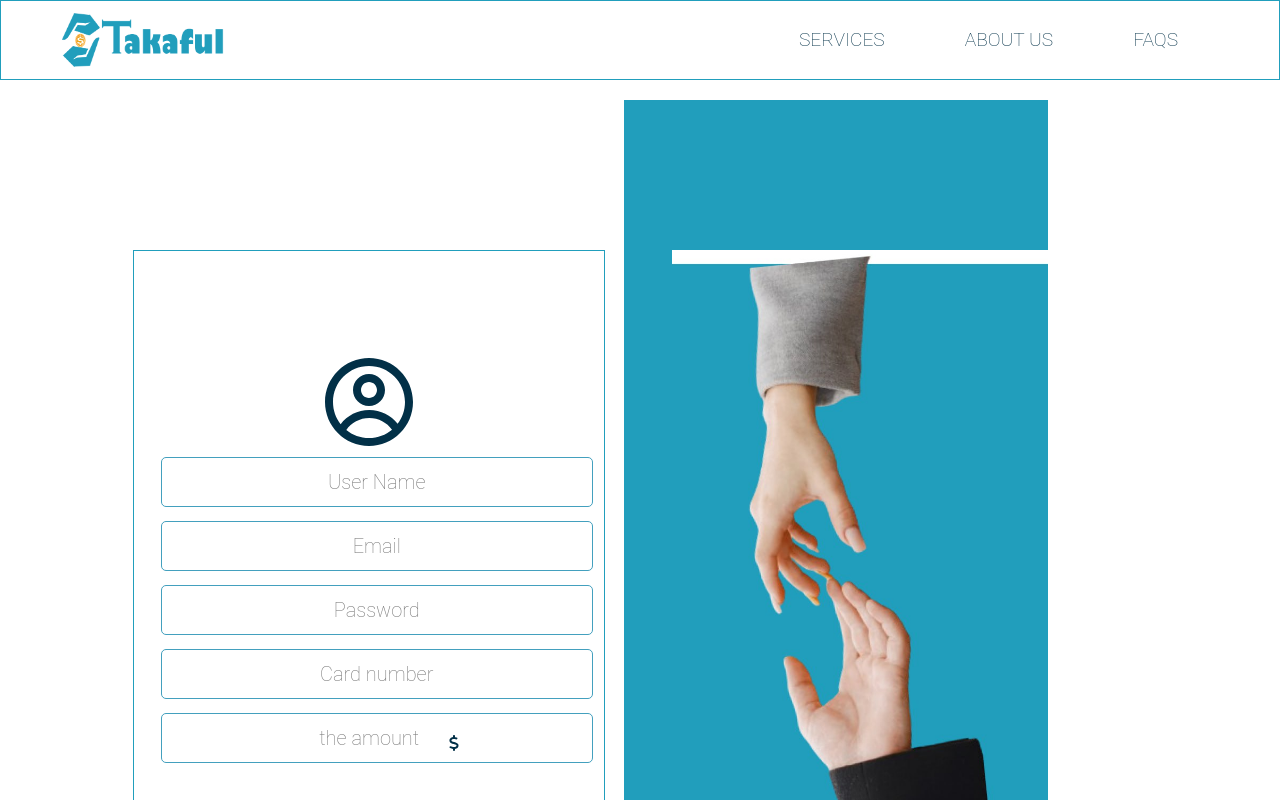
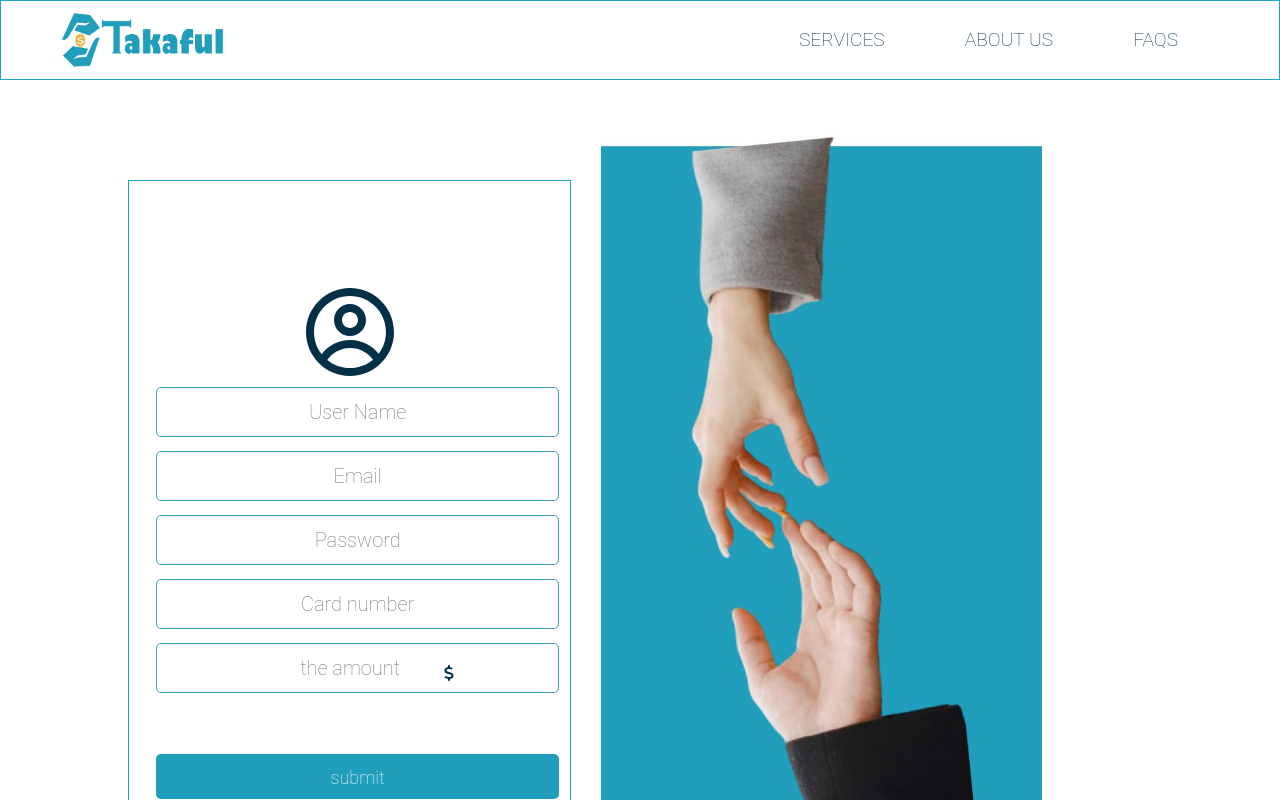
Before and after one commit to BadroBen19/Takaful, a React (Create React App) app in the folder front/: page /donation-form in a window 1280 px wide. Shown: the top 800 px of the page. Built offline with nearby package versions, Linux system fonts and the light colour scheme.

Commit message:
Refactor photo class to photo1 for consistency in DonationForm.css and DonationForm.js

```diff
--- a/front/src/pages/DonationForm.css
+++ b/front/src/pages/DonationForm.css
@@ -7,7 +7,7 @@
   max-width: 1200px;
 }
 
-.photo {
+.photo1 {
   display: flex;
   justify-content: center;
   align-items: center;
@@ -21,7 +21,7 @@
   background-color: white;
 }
 
-.photo img {
+.photo1 img {
   height: 800px;
   width: 100%;
 }
--- a/front/src/pages/DonationForm.js
+++ b/front/src/pages/DonationForm.js
@@ -73,7 +73,7 @@ const DonationForm = () => {
   return (
     <div className="root">
       <div className="container">
-        <div className="photo">
+        <div className="photo1">
           <img src={hand} alt="" />
         </div>
         <div className="donation-form">
```
